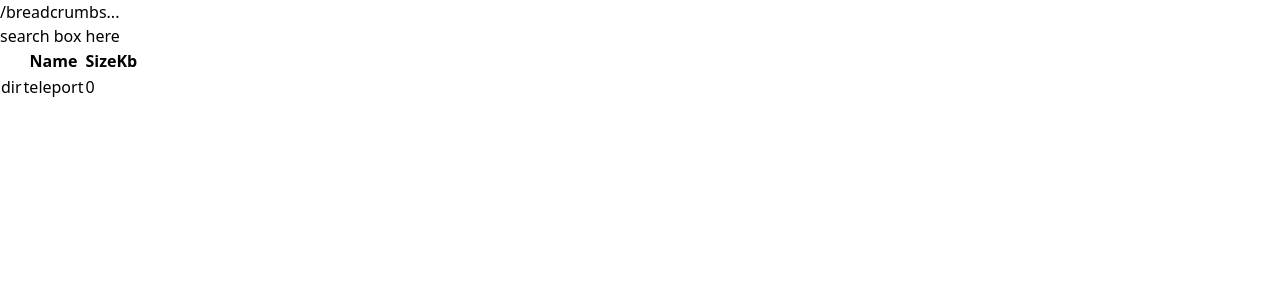
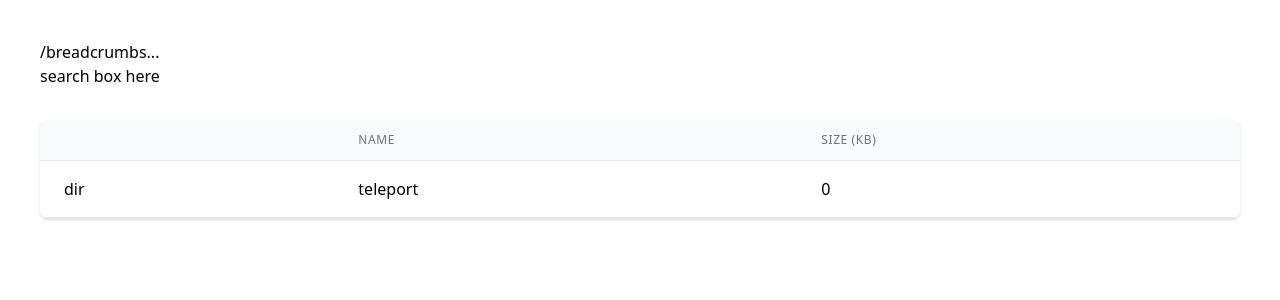
Before and after one commit to deliaconstantino/directory-viewer, a React (Create React App) app: page /directory in a window 1280 px wide. Shown: the top 300 px of the page. Built offline with nearby package versions, Linux system fonts and the light colour scheme.

Commit message:
add table styling

```diff
--- a/src/components/table/Table.js
+++ b/src/components/table/Table.js
@@ -2,19 +2,27 @@ import TableRow from "./TableRow";
 
 function Table({ data, location }) {
   return (
-    <table className="">
+    <div className="flex flex-col mt-8">
+      <div className="py-2 -my-2 overflow-x-auto sm:-mx-6 sm:px-6 lg:-mx-8 lg:px-8">
+        <div className="inline-block min-w-full overflow-hidden align-middle border-b border-gray-200 shadow sm:rounded-lg">
+          <table className="min-w-full">
             <thead>
               <tr>
-          <th className=""></th>
-          <th className="">Name</th>
-          <th className="">SizeKb</th>
+                <th className="px-6 py-3 text-xs font-medium leading-4 tracking-wider text-left text-gray-500 uppercase border-b border-gray-200 bg-gray-50"></th>
+                <th className="px-6 py-3 text-xs font-medium leading-4 tracking-wider text-left text-gray-500 uppercase border-b border-gray-200 bg-gray-50">
+                  Name
+                </th>
+                <th className="px-6 py-3 text-xs font-medium leading-4 tracking-wider text-left text-gray-500 uppercase border-b border-gray-200 bg-gray-50">
+                  Size (Kb)
+                </th>
               </tr>
             </thead>
             <tbody>
               {data[0] &&
                 data.map((d, idx) => {
                   return (
-              <TableRow key={idx}
+                    <TableRow
+                      key={idx}
                       name={d.name}
                       size={d.sizeKb}
                       type={d.type}
@@ -25,6 +33,9 @@ function Table({ data, location }) {
                 })}
             </tbody>
           </table>
+        </div>
+      </div>
+    </div>
   );
 }
 
--- a/src/components/table/TableRow.js
+++ b/src/components/table/TableRow.js
@@ -14,9 +14,9 @@ function TableRow({ type, name, size, items, location }) {
 
   return (
     <tr>
-      <td>{type}</td>
-      <td>{nameValue}</td>
-      <td>{size}</td>
+      <td className="px-6 py-4 whitespace-no-wrap border-b border-gray-200">{type}</td>
+      <td className="px-6 py-4 whitespace-no-wrap border-b border-gray-200">{nameValue}</td>
+      <td className="px-6 py-4 whitespace-no-wrap border-b border-gray-200">{size}</td>
     </tr>
   );
 }
--- a/src/pages/Page.js
+++ b/src/pages/Page.js
@@ -3,7 +3,7 @@ import BreadCrumbs from "../components/BreadCrumbs.js";
 
 function Page({ data, location }) {
   return (
-    <div>
+    <div className="m-10">
       <BreadCrumbs />
       <p>search box here</p>
       <Table data={data} location={location} />
```
Lines whose indentation alone changed are shown as unchanged.
